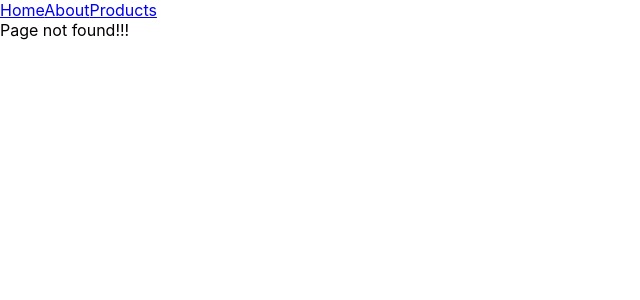
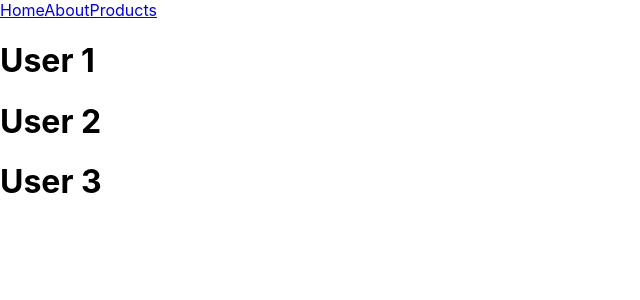
Before and after one commit to RushikeshGaikwad78/ReactJs, a React (Create React App) app in the folder 5tut/: page /users in a window 1280 px wide. Before the commit this address had no page. Shown: the top 300 px of the page, without its empty margins (0-640 px from the left). Built offline with nearby package versions, Linux system fonts and the light colour scheme.

Commit message:
Dynamic Routes

```diff
--- a/5tut/src/App.js
+++ b/5tut/src/App.js
@@ -7,6 +7,9 @@
 import Products from "./Components/Products";
 import Featured from "./Components/Featured";
 import New from "./Components/New";
+import Users from "./Components/Users";
+import UserDetails from "./Components/UserDetails";
+import Admin from "./Components/Admin";
 
 function App() {
   return (
@@ -24,6 +27,10 @@
           <Route path="new" element={<New />} />
         </Route>
         <Route path="*" element={<NoMatch />} /> {/* No match Route */}
+        <Route path="users" element={<Users/>}>
+          <Route path=":userid" element={<UserDetails/>}/>
+          <Route path="admin" element={<Admin/>}/>
+        </Route>
       </Routes>
     </>
   );
--- /dev/null
+++ b/5tut/src/Components/Admin.js
@@ -0,0 +1,13 @@
+import React from 'react'
+import { Outlet } from 'react-router-dom'
+
+function Admin() {
+  return (
+    <div>Admin User
+        <Outlet/>
+    </div>
+
+  )
+}
+
+export default Admin
--- /dev/null
+++ b/5tut/src/Components/UserDetails.js
@@ -0,0 +1,9 @@
+import React from 'react'
+
+function UserDetails() {
+  return (
+    <div>Details About the user</div>
+  )
+}
+
+export default UserDetails
--- /dev/null
+++ b/5tut/src/Components/Users.js
@@ -0,0 +1,13 @@
+import React from 'react'
+
+function Users() {
+  return (
+    <div>
+        <h1>User 1</h1>
+        <h1>User 2</h1>
+        <h1>User 3</h1>
+    </div>
+  )
+}
+
+export default Users
```
